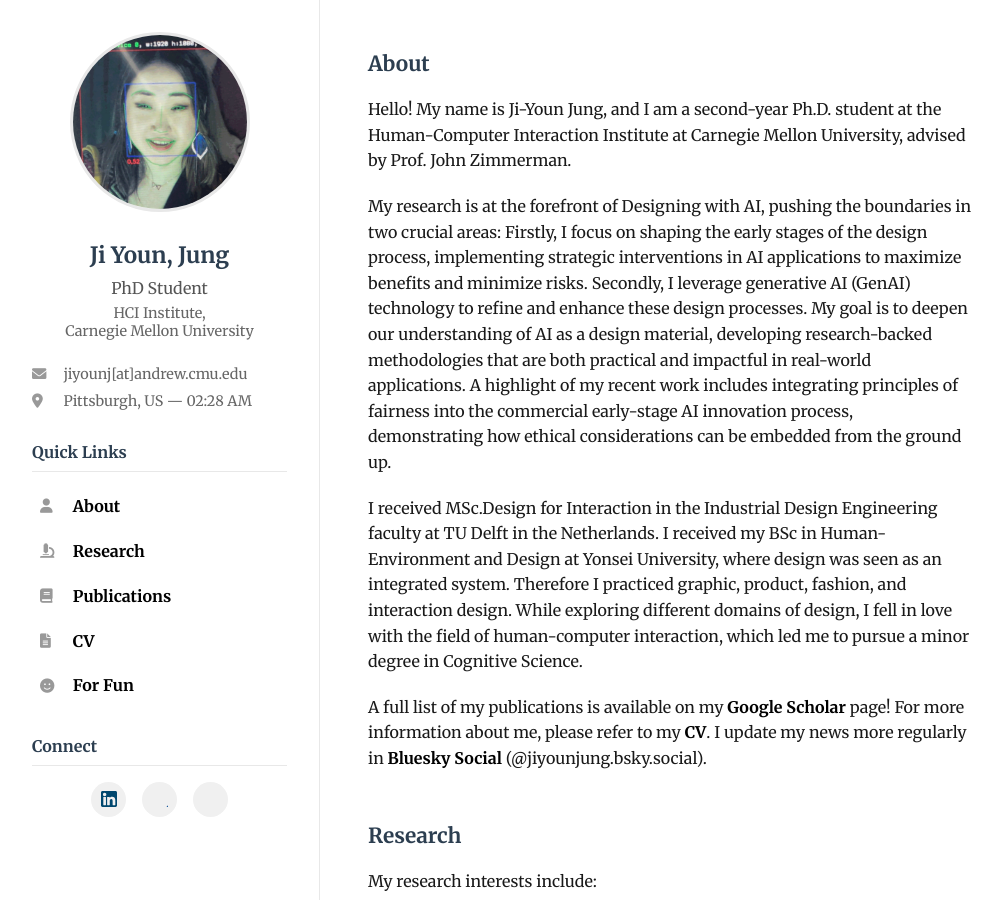
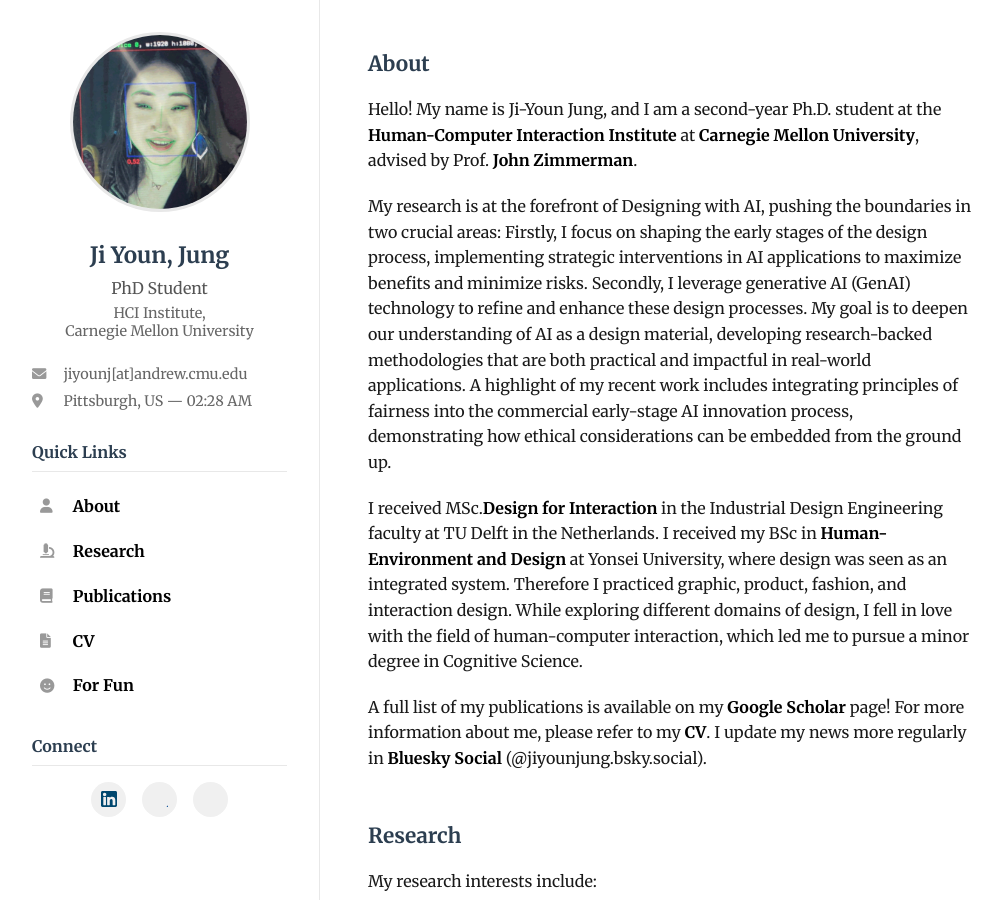
Before and after one commit to jiyoun-jung/jiyounjung, a Jekyll site: the page built from index.html, in a window 1280 px wide and 900 px high. Shown: the whole window, without its empty margins (40-1041 px from the left). Built offline with Jekyll 4.4.1, drawn with Linux system fonts in a browser that asks for light colours; some web fonts are replaced; some of the changed lines change nothing that is shown.

Commit message:
About Links update

```diff
--- a/index.html
+++ b/index.html
@@ -5,11 +5,11 @@
 <section class="content-section">
   <h2>About</h2>
   <p>Hello!
-  My name is Ji-Youn Jung, and I am a second-year Ph.D. student at the Human-Computer Interaction Institute at Carnegie Mellon University, advised by Prof. John Zimmerman.</p>
+  My name is Ji-Youn Jung, and I am a second-year Ph.D. student at the <a href="https://hcii.cmu.edu/" target="_blank" rel="noopener noreferrer">Human-Computer Interaction Institute</a> at <a href="https://www.cmu.edu/" target="_blank" rel="noopener noreferrer">Carnegie Mellon University</a>, advised by Prof. <a href="https://hcii.cmu.edu/people/john-zimmerman" target="_blank" rel="noopener noreferrer">John Zimmerman</a>.</p>
 
   <p>My research is at the forefront of Designing with AI, pushing the boundaries in two crucial areas: Firstly, I focus on shaping the early stages of the design process, implementing strategic interventions in AI applications to maximize benefits and minimize risks. Secondly, I leverage generative AI (GenAI) technology to refine and enhance these design processes. My goal is to deepen our understanding of AI as a design material, developing research-backed methodologies that are both practical and impactful in real-world applications. A highlight of my recent work includes integrating principles of fairness into the commercial early-stage AI innovation process, demonstrating how ethical considerations can be embedded from the ground up.</p>
 
-  <p>I received MSc.Design for Interaction in the Industrial Design Engineering faculty at TU Delft in the Netherlands. I received my BSc in Human-Environment and Design at Yonsei University, where design was seen as an integrated system. Therefore I practiced graphic, product, fashion, and interaction design. While exploring different domains of design, I fell in love with the field of human-computer interaction, which led me to pursue a minor degree in Cognitive Science.</p>
+  <p>I received MSc.<a href="https://www.tudelft.nl/en/education/programmes/masters/dfi/msc-design-for-interaction" target="_blank" rel="noopener noreferrer">Design for Interaction</a> in the Industrial Design Engineering faculty at TU Delft in the Netherlands. I received my BSc in <a href="https://yonsei.elsevierpure.com/en/organisations/department-of-integrated-design" target="_blank" rel="noopener noreferrer">Human-Environment and Design</a> at Yonsei University, where design was seen as an integrated system. Therefore I practiced graphic, product, fashion, and interaction design. While exploring different domains of design, I fell in love with the field of human-computer interaction, which led me to pursue a minor degree in Cognitive Science.</p>
 
   <p>A full list of my publications is available on my <a href="https://scholar.google.com/citations?user=_FPdtQ8AAAAJ&hl=en&inst=3203679203499159833" target="_blank" rel="noopener noreferrer">Google Scholar</a> page! For more information about me, please refer to my <a href="https://jiyoun-jung.github.io/jiyounjung/contents/cv.pdf" target="_blank" rel="noopener noreferrer" class="cv-link">CV</a>. I update my news more regularly in <a href="https://bsky.app/profile/jiyounjung.bsky.social" target="_blank" rel="noopener noreferrer">Bluesky Social</a> (@jiyounjung.bsky.social).</p>
 </section>
```
